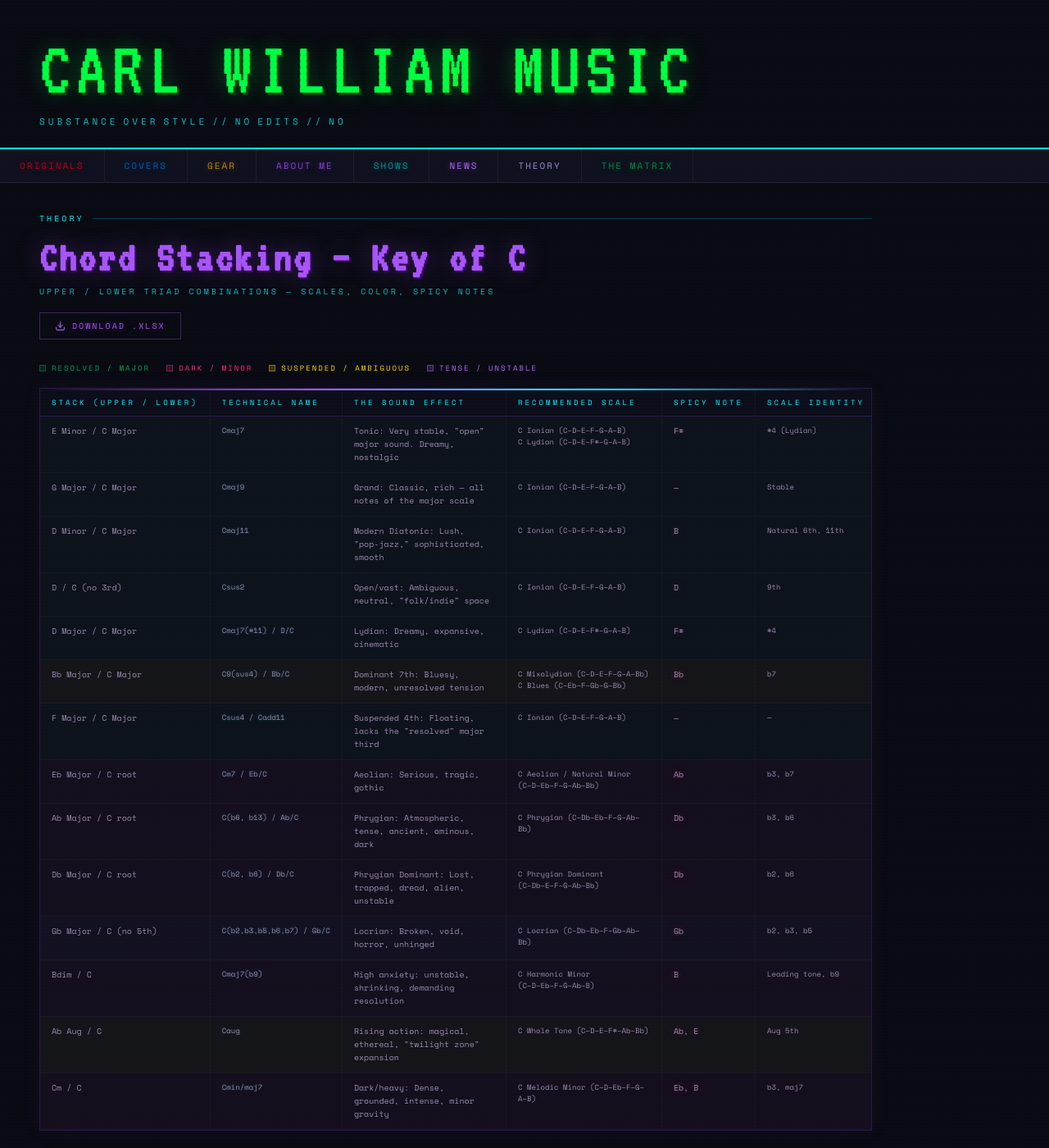
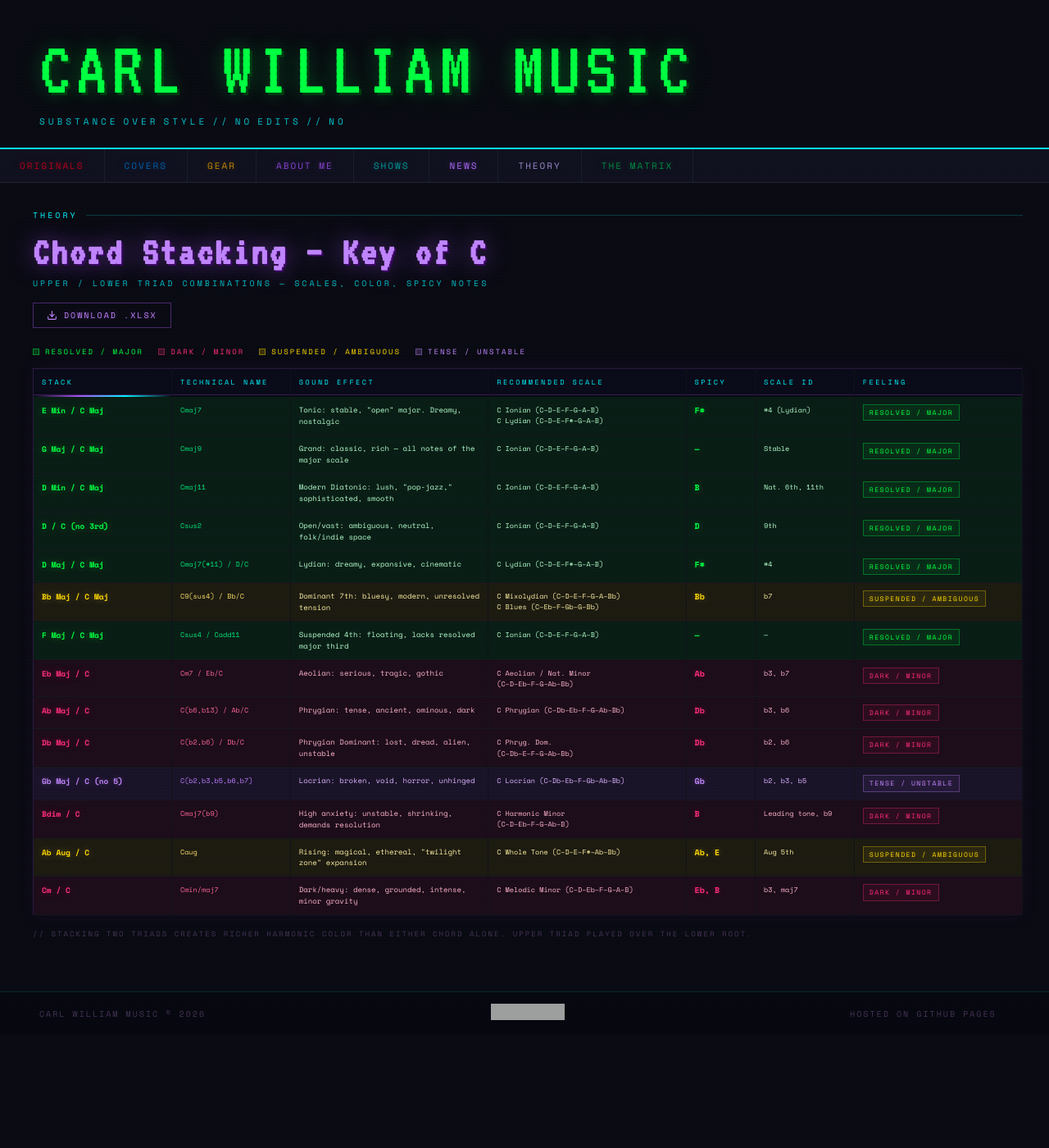
Before and after one commit to Ahlers94/carl-william-music, a Jekyll site: the page built from chord-stacking.html, in a window 1280 px wide and 1400 px high. Shown: the whole window at 82% size. Built offline with Jekyll 4.4.1, drawn with Linux system fonts in a browser that asks for light colours; some of the changed text lies outside the part shown; grey boxes are pictures that could not be loaded.

Commit message:
Refactor styles and update text in chord-stacking.html
Updated various styles and text descriptions for clarity and consistency in chord stacking HTML.

```diff
--- a/chord-stacking.html
+++ b/chord-stacking.html
@@ -7,33 +7,29 @@ permalink: /theory/chord-stacking/
 ---
 
 <style>
-/* ── PAGE WRAPPER ─────────────────────────────────────── */
 .cs-page {
-  padding: 36px 36px 64px 48px;
-  max-width: 1100px;
+  padding: 32px 32px 64px 40px;
 }
-@media (max-width: 720px) { .cs-page { padding: 24px 16px 48px; } }
+@media (max-width: 720px) { .cs-page { padding: 20px 14px 48px; } }
 
-/* ── PAGE HEADER ──────────────────────────────────────── */
-.cs-page-header {
-  margin-bottom: 28px;
-}
+.cs-page-header { margin-bottom: 22px; }
+
 .cs-page-header h1 {
   font-family: 'VT323', monospace;
-  font-size: clamp(32px, 6vw, 52px);
-  color: #a855f7;
-  text-shadow: 2px 2px 0 #3b0764, 0 0 30px #a855f766;
+  font-size: clamp(30px, 5vw, 48px);
+  color: #c084fc;
+  text-shadow: 2px 2px 0 #3b0764, 0 0 28px #a855f799;
   letter-spacing: 3px;
   line-height: 1;
-  margin-bottom: 8px;
+  margin-bottom: 6px;
 }
-.cs-page-header .cs-sub {
+.cs-sub {
   font-size: 10px;
   color: var(--cyan);
   letter-spacing: 3px;
   text-transform: uppercase;
   opacity: 0.75;
-  margin-bottom: 18px;
+  margin-bottom: 16px;
 }
 .cs-download-btn {
   display: inline-flex;
@@ -44,167 +40,155 @@ permalink: /theory/chord-stacking/
   letter-spacing: 2px;
   text-transform: uppercase;
   text-decoration: none;
-  color: #a855f7;
-  border: 1px solid #a855f755;
-  padding: 8px 18px;
-  background: transparent;
-  text-shadow: 0 0 8px #a855f766;
-  transition: background 0.2s, border-color 0.2s, text-shadow 0.2s, color 0.2s;
+  color: #c084fc;
+  border: 1px solid #a855f766;
+  padding: 7px 16px;
+  text-shadow: 0 0 8px #a855f777;
+  transition: background 0.2s, border-color 0.2s, text-shadow 0.2s;
 }
 .cs-download-btn:hover {
-  background: #a855f711;
-  border-color: #a855f7aa;
-  text-shadow: 0 0 14px #a855f7bb;
-  color: #c084fc;
+  background: #a855f718;
+  border-color: #c084fcaa;
+  text-shadow: 0 0 14px #c084fccc;
 }
 .cs-download-btn svg { flex-shrink: 0; stroke: currentColor; }
 
-/* ── LEGEND ───────────────────────────────────────────── */
 .cs-legend {
   display: flex;
   flex-wrap: wrap;
-  gap: 6px 20px;
-  margin-bottom: 18px;
+  gap: 5px 18px;
+  margin-bottom: 14px;
   font-family: 'Space Mono', monospace;
   font-size: 9px;
   letter-spacing: 2px;
   text-transform: uppercase;
 }
 .cs-legend-item { display: flex; align-items: center; gap: 7px; }
-.cs-legend-dot {
-  width: 8px; height: 8px;
-  flex-shrink: 0;
-}
+.cs-legend-dot { width: 8px; height: 8px; flex-shrink: 0; }
 
-/* ── TABLE SCROLL WRAP ────────────────────────────────── */
-.cs-table-scroll {
-  overflow-x: auto;
-  border: 1px solid #a855f733;
-  box-shadow: 0 0 24px #a855f711, inset 0 0 0 1px #ffffff05;
-  position: relative;
-}
-.cs-table-scroll::before {
-  content: '';
-  position: absolute;
-  top: 0; left: 0; right: 0;
-  height: 2px;
-  background: linear-gradient(90deg, transparent, #a855f7, #00f5ff, transparent);
-  z-index: 2;
-}
-
-/* ── TABLE ────────────────────────────────────────────── */
+/* Table — no scroll wrapper, fits desktop */
 table.cs-table {
   width: 100%;
   border-collapse: collapse;
   font-family: 'Space Mono', monospace;
-  font-size: 10px;
-  min-width: 900px;
-  background: var(--surface);
+  font-size: 9.5px;
+  table-layout: fixed;
+  border: 1px solid #a855f733;
+  box-shadow: 0 0 20px #a855f710;
+  position: relative;
+}
+table.cs-table::before {
+  content: '';
+  display: block;
+  height: 2px;
+  background: linear-gradient(90deg, transparent, #a855f7, #00f5ff, transparent);
 }
 
-table.cs-table thead tr {
-  background: #0d0d1a;
-  border-bottom: 1px solid #a855f733;
-}
+/* Column widths — tuned to fit ~1100px desktop */
+table.cs-table col.c-stack    { width: 14%; }
+table.cs-table col.c-tech     { width: 12%; }
+table.cs-table col.c-sound    { width: 20%; }
+table.cs-table col.c-scale    { width: 20%; }
+table.cs-table col.c-spicy    { width: 7%;  }
+table.cs-table col.c-identity { width: 10%; }
+table.cs-table col.c-feeling  { width: 17%; }
+
+table.cs-table thead tr { background: #0a0a18; border-bottom: 1px solid #a855f744; }
 table.cs-table thead th {
-  padding: 10px 14px;
+  padding: 9px 10px;
   text-align: left;
-  font-size: 9px;
-  letter-spacing: 3px;
+  font-size: 8.5px;
+  letter-spacing: 2.5px;
   text-transform: uppercase;
-  color: var(--cyan);
+  color: #00f5ff;
   white-space: nowrap;
   border-right: 1px solid #ffffff08;
   font-weight: 400;
+  overflow: hidden;
 }
 
-table.cs-table tbody tr {
-  border-bottom: 1px solid #ffffff08;
-  transition: filter 0.15s;
-}
-table.cs-table tbody tr:hover { filter: brightness(1.12); }
+table.cs-table tbody tr { border-bottom: 1px solid #ffffff0d; transition: filter 0.15s; }
+table.cs-table tbody tr:hover { filter: brightness(1.18); }
 
 table.cs-table tbody td {
-  padding: 10px 14px;
+  padding: 9px 10px;
   vertical-align: top;
-  border-right: 1px solid #ffffff06;
-  line-height: 1.6;
-  color: var(--muted);
+  border-right: 1px solid #ffffff08;
+  line-height: 1.55;
+  overflow: hidden;
 }
 
-/* stack col */
+/* ── VIBRANT ROW TINTS ── much stronger than before */
+.row-major    td { background: #00ff4114; color: #b3ffcc; }
+.row-minor    td { background: #ff2d7814; color: #ffb3cc; }
+.row-sus      td { background: #ffd70014; color: #fff0a0; }
+.row-unstable td { background: #b06aff18; color: #ddb3ff; }
+
 td.cs-stack {
-  color: var(--text);
+  font-size: 9.5px;
+  font-weight: 700;
   white-space: nowrap;
+  overflow: hidden;
+  text-overflow: ellipsis;
+}
+/* Per-row stack label colors matching the feeling */
+.row-major    td.cs-stack { color: #00ff41; text-shadow: 0 0 8px #00ff4166; }
+.row-minor    td.cs-stack { color: #ff2d78; text-shadow: 0 0 8px #ff2d7866; }
+.row-sus      td.cs-stack { color: #ffd700; text-shadow: 0 0 8px #ffd70066; }
+.row-unstable td.cs-stack { color: #c084fc; text-shadow: 0 0 8px #c084fc66; }
+
+td.cs-tech {
+  font-size: 8.5px;
+  overflow: hidden;
+  text-overflow: ellipsis;
+}
+.row-major    td.cs-tech { color: #00e87a; }
+.row-minor    td.cs-tech { color: #ff6699; }
+.row-sus      td.cs-tech { color: #ffe066; }
+.row-unstable td.cs-tech { color: #bf7fff; }
+
+td.cs-sound { font-size: 9px; line-height: 1.5; }
+td.cs-scale { font-size: 8.5px; line-height: 1.65; }
+
+td.cs-spicy {
+  font-weight: 700;
   font-size: 10px;
-}
-
-/* tech name */
-td.cs-tech {
-  color: var(--cyan);
-  font-size: 9px;
-  white-space: nowrap;
-  text-shadow: 0 0 6px #00f5ff44;
-}
-
-/* sound effect */
-td.cs-sound {
-  font-size: 10px;
-  color: var(--muted);
-  min-width: 200px;
-}
-
-/* scale */
-td.cs-scale {
-  font-size: 9px;
-  min-width: 190px;
-  line-height: 1.8;
-}
-
-/* spicy note */
-td.cs-spicy {
-  white-space: nowrap;
-  color: var(--pink);
-  text-shadow: 0 0 8px #ff2d7866;
-  font-size: 10px;
-}
-
-/* scale identity */
-td.cs-identity {
-  font-size: 9px;
   white-space: nowrap;
 }
+.row-major    td.cs-spicy { color: #00ff41; text-shadow: 0 0 6px #00ff4155; }
+.row-minor    td.cs-spicy { color: #ff2d78; text-shadow: 0 0 6px #ff2d7855; }
+.row-sus      td.cs-spicy { color: #ffd700; text-shadow: 0 0 6px #ffd70055; }
+.row-unstable td.cs-spicy { color: #c084fc; text-shadow: 0 0 6px #c084fc55; }
 
-/* feeling badge */
+td.cs-identity { font-size: 8.5px; white-space: nowrap; }
+
 td.cs-feeling { white-space: nowrap; }
 .feeling-badge {
   display: inline-block;
   font-size: 8px;
-  letter-spacing: 2px;
+  letter-spacing: 1.5px;
   text-transform: uppercase;
-  padding: 3px 8px;
+  padding: 3px 7px;
   border: 1px solid;
+  white-space: nowrap;
 }
+.badge-major    { color: #00ff41; border-color: #00ff4155; background: #00ff4110; text-shadow: 0 0 6px #00ff4155; }
+.badge-minor    { color: #ff2d78; border-color: #ff2d7855; background: #ff2d7810; text-shadow: 0 0 6px #ff2d7855; }
+.badge-sus      { color: #ffd700; border-color: #ffd70055; background: #ffd70010; text-shadow: 0 0 6px #ffd70055; }
+.badge-unstable { color: #c084fc; border-color: #c084fc55; background: #c084fc10; text-shadow: 0 0 6px #c084fc55; }
 
-/* ── ROW TINTS ────────────────────────────────────────── */
-.row-major    td { background: #00a55008; }
-.row-minor    td { background: #ff2d7808; }
-.row-sus      td { background: #ffd70008; }
-.row-unstable td { background: #b06aff08; }
-
-/* ── BADGES ───────────────────────────────────────────── */
-.badge-major    { color: #00a550; border-color: #00a55044; text-shadow: 0 0 6px #00a55066; }
-.badge-minor    { color: var(--pink); border-color: #ff2d7844; text-shadow: 0 0 6px #ff2d7866; }
-.badge-sus      { color: var(--gold); border-color: #ffd70044; text-shadow: 0 0 6px #ffd70066; }
-.badge-unstable { color: var(--purple); border-color: #b06aff44; text-shadow: 0 0 6px #b06aff66; }
-
-/* ── FOOTER NOTE ──────────────────────────────────────── */
 .cs-footnote {
-  margin-top: 18px;
+  margin-top: 16px;
   font-size: 9px;
   color: var(--dim);
   letter-spacing: 2px;
   text-transform: uppercase;
+}
+
+/* Mobile: allow scroll on small screens only */
+@media (max-width: 900px) {
+  .cs-table-scroll { overflow-x: auto; }
+  table.cs-table { min-width: 820px; table-layout: auto; }
 }
 </style>
 
@@ -228,8 +212,8 @@ td.cs-feeling { white-space: nowrap; }
 
   <div class="cs-legend">
     <span class="cs-legend-item">
-      <span class="cs-legend-dot" style="background:#00a55033;border:1px solid #00a55066"></span>
-      <span style="color:#00a550">Resolved / Major</span>
+      <span class="cs-legend-dot" style="background:#00ff4133;border:1px solid #00ff4166"></span>
+      <span style="color:#00ff41">Resolved / Major</span>
     </span>
     <span class="cs-legend-item">
       <span class="cs-legend-dot" style="background:#ff2d7833;border:1px solid #ff2d7866"></span>
@@ -240,30 +224,39 @@ td.cs-feeling { white-space: nowrap; }
       <span style="color:#ffd700">Suspended / Ambiguous</span>
     </span>
     <span class="cs-legend-item">
-      <span class="cs-legend-dot" style="background:#b06aff33;border:1px solid #b06aff66"></span>
-      <span style="color:#b06aff">Tense / Unstable</span>
+      <span class="cs-legend-dot" style="background:#c084fc33;border:1px solid #c084fc66"></span>
+      <span style="color:#c084fc">Tense / Unstable</span>
     </span>
   </div>
 
   <div class="cs-table-scroll">
     <table class="cs-table">
+      <colgroup>
+        <col class="c-stack">
+        <col class="c-tech">
+        <col class="c-sound">
+        <col class="c-scale">
+        <col class="c-spicy">
+        <col class="c-identity">
+        <col class="c-feeling">
+      </colgroup>
       <thead>
         <tr>
-          <th>Stack (Upper / Lower)</th>
+          <th>Stack</th>
           <th>Technical Name</th>
-          <th>The Sound Effect</th>
+          <th>Sound Effect</th>
           <th>Recommended Scale</th>
-          <th>Spicy Note</th>
-          <th>Scale Identity</th>
+          <th>Spicy</th>
+          <th>Scale ID</th>
           <th>Feeling</th>
         </tr>
       </thead>
       <tbody>
 
         <tr class="row-major">
-          <td class="cs-stack">E Minor / C Major</td>
+          <td class="cs-stack">E Min / C Maj</td>
           <td class="cs-tech">Cmaj7</td>
-          <td class="cs-sound">Tonic: Very stable, "open" major sound. Dreamy, nostalgic</td>
+          <td class="cs-sound">Tonic: stable, "open" major. Dreamy, nostalgic</td>
           <td class="cs-scale">C Ionian (C–D–E–F–G–A–B)<br>C Lydian (C–D–E–F#–G–A–B)</td>
           <td class="cs-spicy">F#</td>
           <td class="cs-identity">#4 (Lydian)</td>
@@ -271,9 +264,9 @@ td.cs-feeling { white-space: nowrap; }
         </tr>
 
         <tr class="row-major">
-          <td class="cs-stack">G Major / C Major</td>
+          <td class="cs-stack">G Maj / C Maj</td>
           <td class="cs-tech">Cmaj9</td>
-          <td class="cs-sound">Grand: Classic, rich — all notes of the major scale</td>
+          <td class="cs-sound">Grand: classic, rich — all notes of the major scale</td>
           <td class="cs-scale">C Ionian (C–D–E–F–G–A–B)</td>
           <td class="cs-spicy">—</td>
           <td class="cs-identity">Stable</td>
@@ -281,19 +274,19 @@ td.cs-feeling { white-space: nowrap; }
         </tr>
 
         <tr class="row-major">
-          <td class="cs-stack">D Minor / C Major</td>
+          <td class="cs-stack">D Min / C Maj</td>
           <td class="cs-tech">Cmaj11</td>
-          <td class="cs-sound">Modern Diatonic: Lush, "pop-jazz," sophisticated, smooth</td>
+          <td class="cs-sound">Modern Diatonic: lush, "pop-jazz," sophisticated, smooth</td>
           <td class="cs-scale">C Ionian (C–D–E–F–G–A–B)</td>
           <td class="cs-spicy">B</td>
-          <td class="cs-identity">Natural 6th, 11th</td>
+          <td class="cs-identity">Nat. 6th, 11th</td>
           <td class="cs-feeling"><span class="feeling-badge badge-major">Resolved / Major</span></td>
         </tr>
 
         <tr class="row-major">
           <td class="cs-stack">D / C (no 3rd)</td>
           <td class="cs-tech">Csus2</td>
-          <td class="cs-sound">Open/vast: Ambiguous, neutral, "folk/indie" space</td>
+          <td class="cs-sound">Open/vast: ambiguous, neutral, folk/indie space</td>
           <td class="cs-scale">C Ionian (C–D–E–F–G–A–B)</td>
           <td class="cs-spicy">D</td>
           <td class="cs-identity">9th</td>
@@ -301,9 +294,9 @@ td.cs-feeling { white-space: nowrap; }
         </tr>
 
         <tr class="row-major">
-          <td class="cs-stack">D Major / C Major</td>
+          <td class="cs-stack">D Maj / C Maj</td>
           <td class="cs-tech">Cmaj7(#11) / D/C</td>
-          <td class="cs-sound">Lydian: Dreamy, expansive, cinematic</td>
+          <td class="cs-sound">Lydian: dreamy, expansive, cinematic</td>
           <td class="cs-scale">C Lydian (C–D–E–F#–G–A–B)</td>
           <td class="cs-spicy">F#</td>
           <td class="cs-identity">#4</td>
@@ -311,9 +304,9 @@ td.cs-feeling { white-space: nowrap; }
         </tr>
 
         <tr class="row-sus">
-          <td class="cs-stack">Bb Major / C Major</td>
+          <td class="cs-stack">Bb Maj / C Maj</td>
           <td class="cs-tech">C9(sus4) / Bb/C</td>
-          <td class="cs-sound">Dominant 7th: Bluesy, modern, unresolved tension</td>
+          <td class="cs-sound">Dominant 7th: bluesy, modern, unresolved tension</td>
           <td class="cs-scale">C Mixolydian (C–D–E–F–G–A–Bb)<br>C Blues (C–Eb–F–Gb–G–Bb)</td>
           <td class="cs-spicy">Bb</td>
           <td class="cs-identity">b7</td>
@@ -321,9 +314,9 @@ td.cs-feeling { white-space: nowrap; }
         </tr>
 
         <tr class="row-major">
-          <td class="cs-stack">F Major / C Major</td>
+          <td class="cs-stack">F Maj / C Maj</td>
           <td class="cs-tech">Csus4 / Cadd11</td>
-          <td class="cs-sound">Suspended 4th: Floating, lacks the "resolved" major third</td>
+          <td class="cs-sound">Suspended 4th: floating, lacks resolved major third</td>
           <td class="cs-scale">C Ionian (C–D–E–F–G–A–B)</td>
           <td class="cs-spicy">—</td>
           <td class="cs-identity">—</td>
@@ -331,19 +324,19 @@ td.cs-feeling { white-space: nowrap; }
         </tr>
 
         <tr class="row-minor">
-          <td class="cs-stack">Eb Major / C root</td>
+          <td class="cs-stack">Eb Maj / C</td>
           <td class="cs-tech">Cm7 / Eb/C</td>
-          <td class="cs-sound">Aeolian: Serious, tragic, gothic</td>
-          <td class="cs-scale">C Aeolian / Natural Minor<br>(C–D–Eb–F–G–Ab–Bb)</td>
+          <td class="cs-sound">Aeolian: serious, tragic, gothic</td>
+          <td class="cs-scale">C Aeolian / Nat. Minor<br>(C–D–Eb–F–G–Ab–Bb)</td>
           <td class="cs-spicy">Ab</td>
           <td class="cs-identity">b3, b7</td>
           <td class="cs-feeling"><span class="feeling-badge badge-minor">Dark / Minor</span></td>
         </tr>
 
         <tr class="row-minor">
-          <td class="cs-stack">Ab Major / C root</td>
-          <td class="cs-tech">C(b6, b13) / Ab/C</td>
-          <td class="cs-sound">Phrygian: Atmospheric, tense, ancient, ominous, dark</td>
+          <td class="cs-stack">Ab Maj / C</td>
+          <td class="cs-tech">C(b6,b13) / Ab/C</td>
+          <td class="cs-sound">Phrygian: tense, ancient, ominous, dark</td>
           <td class="cs-scale">C Phrygian (C–Db–Eb–F–G–Ab–Bb)</td>
           <td class="cs-spicy">Db</td>
           <td class="cs-identity">b3, b6</td>
@@ -351,19 +344,19 @@ td.cs-feeling { white-space: nowrap; }
         </tr>
 
         <tr class="row-minor">
-          <td class="cs-stack">Db Major / C root</td>
-          <td class="cs-tech">C(b2, b6) / Db/C</td>
-          <td class="cs-sound">Phrygian Dominant: Lost, trapped, dread, alien, unstable</td>
-          <td class="cs-scale">C Phrygian Dominant<br>(C–Db–E–F–G–Ab–Bb)</td>
+          <td class="cs-stack">Db Maj / C</td>
+          <td class="cs-tech">C(b2,b6) / Db/C</td>
+          <td class="cs-sound">Phrygian Dominant: lost, dread, alien, unstable</td>
+          <td class="cs-scale">C Phryg. Dom.<br>(C–Db–E–F–G–Ab–Bb)</td>
           <td class="cs-spicy">Db</td>
           <td class="cs-identity">b2, b6</td>
           <td class="cs-feeling"><span class="feeling-badge badge-minor">Dark / Minor</span></td>
         </tr>
 
         <tr class="row-unstable">
-          <td class="cs-stack">Gb Major / C (no 5th)</td>
-          <td class="cs-tech">C(b2,b3,b5,b6,b7) / Gb/C</td>
-          <td class="cs-sound">Locrian: Broken, void, horror, unhinged</td>
+          <td class="cs-stack">Gb Maj / C (no 5)</td>
+          <td class="cs-tech">C(b2,b3,b5,b6,b7)</td>
+          <td class="cs-sound">Locrian: broken, void, horror, unhinged</td>
           <td class="cs-scale">C Locrian (C–Db–Eb–F–Gb–Ab–Bb)</td>
           <td class="cs-spicy">Gb</td>
           <td class="cs-identity">b2, b3, b5</td>
@@ -373,7 +366,7 @@ td.cs-feeling { white-space: nowrap; }
         <tr class="row-minor">
           <td class="cs-stack">Bdim / C</td>
           <td class="cs-tech">Cmaj7(b9)</td>
-          <td class="cs-sound">High anxiety: unstable, shrinking, demanding resolution</td>
+          <td class="cs-sound">High anxiety: unstable, shrinking, demands resolution</td>
           <td class="cs-scale">C Harmonic Minor<br>(C–D–Eb–F–G–Ab–B)</td>
           <td class="cs-spicy">B</td>
           <td class="cs-identity">Leading tone, b9</td>
@@ -383,7 +376,7 @@ td.cs-feeling { white-space: nowrap; }
         <tr class="row-sus">
           <td class="cs-stack">Ab Aug / C</td>
           <td class="cs-tech">Caug</td>
-          <td class="cs-sound">Rising action: magical, ethereal, "twilight zone" expansion</td>
+          <td class="cs-sound">Rising: magical, ethereal, "twilight zone" expansion</td>
           <td class="cs-scale">C Whole Tone (C–D–E–F#–Ab–Bb)</td>
           <td class="cs-spicy">Ab, E</td>
           <td class="cs-identity">Aug 5th</td>
@@ -393,7 +386,7 @@ td.cs-feeling { white-space: nowrap; }
         <tr class="row-minor">
           <td class="cs-stack">Cm / C</td>
           <td class="cs-tech">Cmin/maj7</td>
-          <td class="cs-sound">Dark/heavy: Dense, grounded, intense, minor gravity</td>
+          <td class="cs-sound">Dark/heavy: dense, grounded, intense, minor gravity</td>
           <td class="cs-scale">C Melodic Minor (C–D–Eb–F–G–A–B)</td>
           <td class="cs-spicy">Eb, B</td>
           <td class="cs-identity">b3, maj7</td>
@@ -404,6 +397,6 @@ td.cs-feeling { white-space: nowrap; }
     </table>
   </div>
 
-  <p class="cs-footnote">// stacking two triads a step apart creates richer harmonic color than either chord alone. upper triad played over the lower root.</p>
+  <p class="cs-footnote">// stacking two triads creates richer harmonic color than either chord alone. upper triad played over the lower root.</p>
 
 </div>
```
